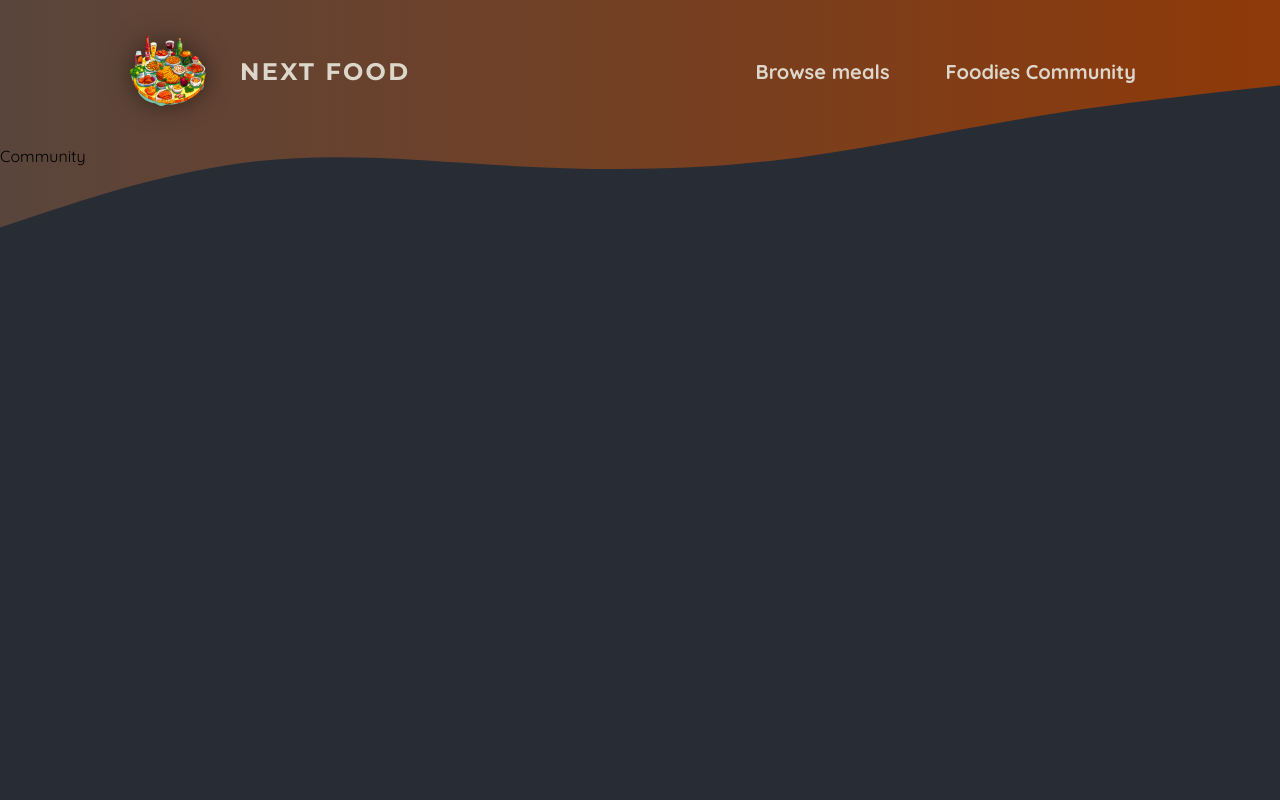
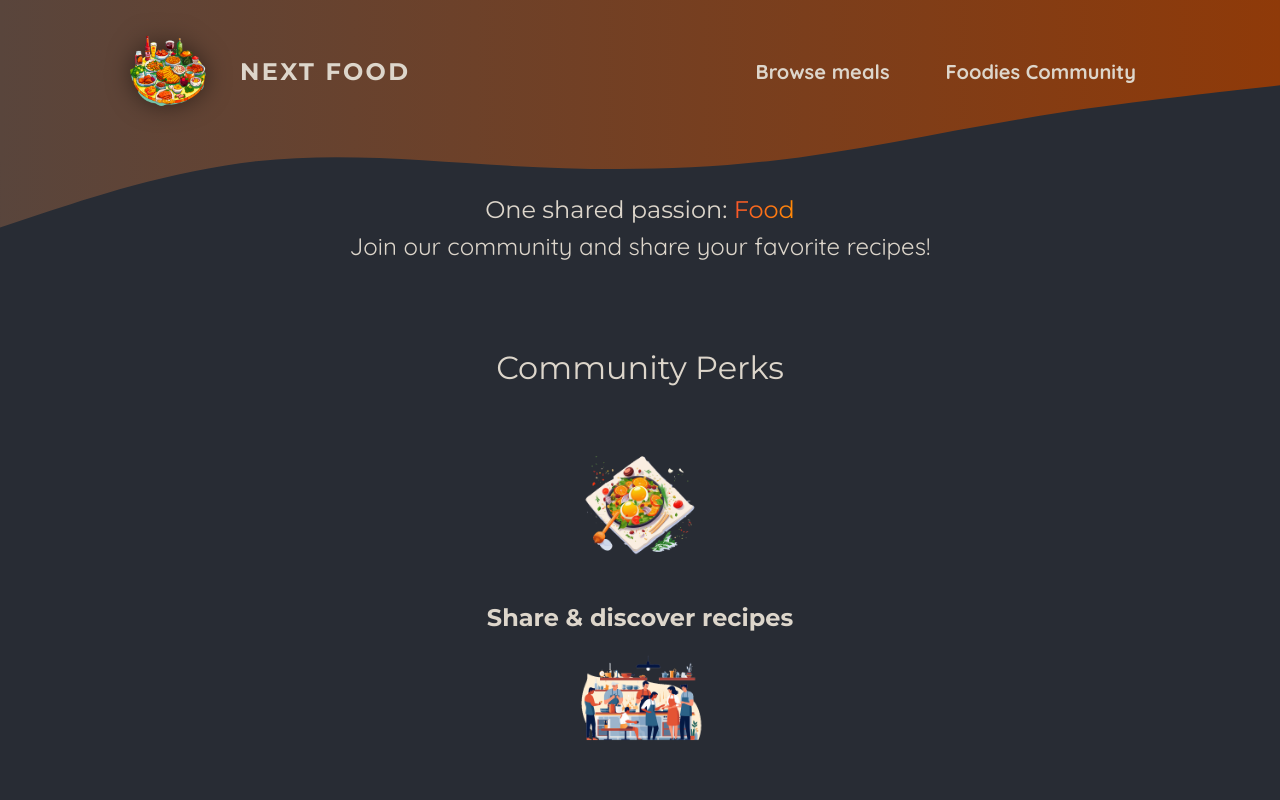
Before and after one commit to leminhhieu98py/nextjs-2025, a Next.js app: page /community in a window 1280 px wide. Shown: the top 800 px of the page. Built offline with nearby package versions, Linux system fonts and the light colour scheme.

Commit message:
feat: add some content for community page

```diff
--- /dev/null
+++ b/src/app/community/page.module.css
@@ -0,0 +1,61 @@
+.header {
+  gap: 3rem;
+  margin: 3rem auto 5rem auto;
+  width: 90%;
+  max-width: 75rem;
+  color: #ddd6cb;
+  font-size: 1.5rem;
+  text-align: center;
+}
+
+.header h1 {
+  font-family: 'Montserrat', sans-serif;
+}
+
+.highlight {
+  background: linear-gradient(90deg, #f9572a, #ff8a05);
+  background-clip: text;
+  -webkit-background-clip: text;
+  -webkit-text-fill-color: transparent;
+}
+
+.main {
+  width: 90%;
+  max-width: 40rem;
+  margin: 0 auto;
+  text-align: center;
+}
+
+.main h2 {
+  font-family: 'Montserrat', sans-serif;
+  font-size: 2rem;
+  margin-bottom: 3rem;
+  color: #ddd6cb;
+}
+
+.perks {
+  list-style: none;
+  margin: 3rem 0;
+  padding: 0;
+}
+
+.perks li {
+  display: flex;
+  flex-direction: column;
+  align-items: center;
+  gap: 2rem;
+}
+
+.perks img {
+  width: 8rem;
+  height: 8rem;
+  object-fit: contain;
+}
+
+.perks p {
+  font-family: 'Montserrat', sans-serif;
+  font-size: 1.5rem;
+  font-weight: bold;
+  margin: 0;
+  color: #ddd6cb;
+}
--- a/src/app/community/page.tsx
+++ b/src/app/community/page.tsx
@@ -1,5 +1,37 @@
-const Community = () => {
-  return <div>Community</div>;
-};
+import Image from 'next/image';
 
-export default Community;
+import mealIcon from '@/asset/icons/meal.png';
+import communityIcon from '@/asset/icons/community.png';
+import eventsIcon from '@/asset/icons/events.png';
+import classes from './page.module.css';
+
+export default function CommunityPage() {
+  return (
+    <>
+      <header className={classes.header}>
+        <h1>
+          One shared passion: <span className={classes.highlight}>Food</span>
+        </h1>
+        <p>Join our community and share your favorite recipes!</p>
+      </header>
+      <main className={classes.main}>
+        <h2>Community Perks</h2>
+
+        <ul className={classes.perks}>
+          <li>
+            <Image src={mealIcon} alt="A delicious meal" />
+            <p>Share & discover recipes</p>
+          </li>
+          <li>
+            <Image src={communityIcon} alt="A crowd of people, cooking" />
+            <p>Find new friends & like-minded people</p>
+          </li>
+          <li>
+            <Image src={eventsIcon} alt="A crowd of people at a cooking event" />
+            <p>Participate in exclusive events</p>
+          </li>
+        </ul>
+      </main>
+    </>
+  );
+}
```
